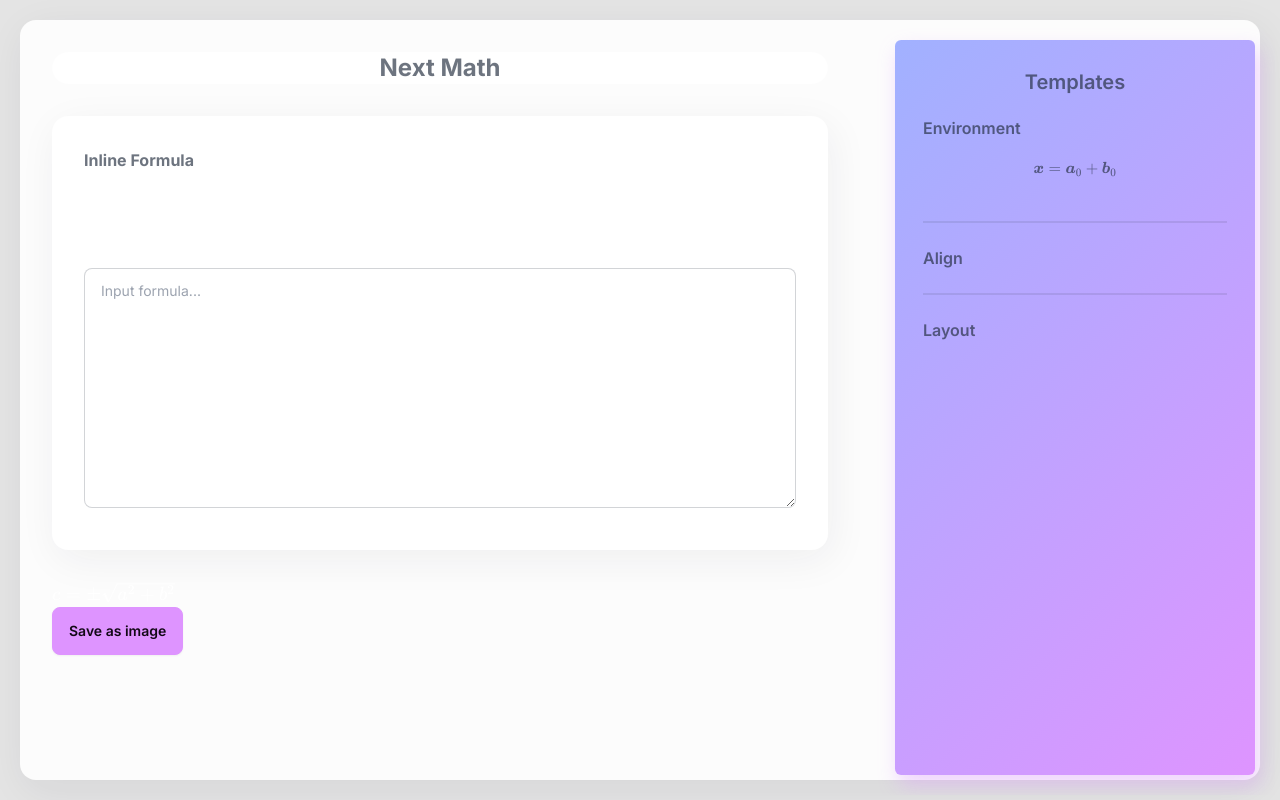
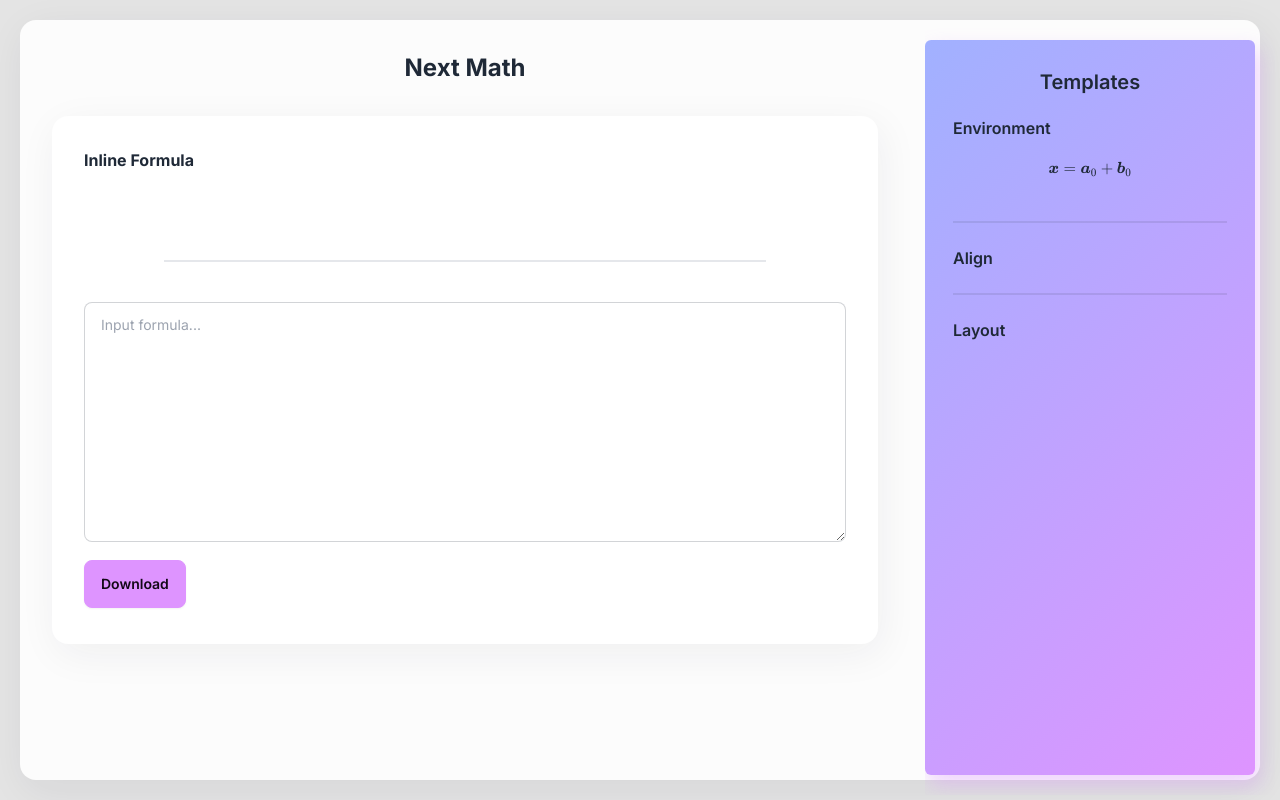
Before and after one commit to tf63/next-katex-exp, a Next.js app: page / in a window 1280 px wide. Built offline with nearby package versions, Linux system fonts and the light colour scheme.

Commit message:
[feat] adjust formula input component

```diff
--- a/app/(main)/layout.tsx
+++ b/app/(main)/layout.tsx
@@ -2,9 +2,9 @@ import { NavSidebar } from '@/components/layout/nav-sidebar'
 
 const MainLayout = ({ children }: { children: React.ReactNode }) => {
     return (
-        <div className="h-full rounded-2xl bg-base-200 text-slate-800 text-opacity-65 shadow-lg">
-            <main className="h-full overflow-scroll rounded-lg  p-8 md:mr-[400px]">{children}</main>
-            <div className="h-sidebar fixed right-[5px] top-[20px] z-30 hidden w-[400px] overflow-scroll p-5 md:flex">
+        <div className="h-full rounded-2xl bg-base-200 text-opacity-65 shadow-lg">
+            <main className="h-full overflow-scroll rounded-lg  p-8 md:mr-[350px]">{children}</main>
+            <div className="h-sidebar fixed right-[5px] top-[20px] z-30 hidden w-[350px] overflow-scroll p-5 pl-0 md:flex">
                 <NavSidebar />
             </div>
         </div>
--- a/app/(main)/page.tsx
+++ b/app/(main)/page.tsx
@@ -1,12 +1,11 @@
 import React from 'react'
 
-import { FormulaCanvas } from '@/components/formula-canvas'
 import { FormulaInput } from '@/components/formula-input'
 
 export default function Home() {
     return (
         <div className="w-full">
-            <div className="card flex items-center bg-base-100">
+            <div className="card flex items-center">
                 <h1 className="w-fit text-2xl font-bold">Next Math</h1>
             </div>
 
@@ -16,20 +15,6 @@ export default function Home() {
                     <FormulaInput inline={false} />
                 </div>
             </div>
-
-            <FormulaCanvas />
         </div>
     )
 }
-
-/* Rectangle 18 */
-
-// position: absolute;
-// width: 261px;
-// height: 274px;
-// left: 875px;
-// top: 394px;
-
-// background: linear-gradient(315deg, #DE94FF 0%, #A1B1FF 100%);
-// box-shadow: 4px 10px 25px rgba(219, 150, 255, 0.4);
-// border-radius: 30px;
--- a/components/formula-canvas/formula-canvas.tsx
+++ b/components/formula-canvas/formula-canvas.tsx
@@ -26,10 +26,10 @@ export const FormulaCanvas = () => {
 
     return (
         <div>
-            <div ref={elementRef} className="w-fit text-white">
+            <div ref={elementRef} className="w-fit">
                 <div ref={formulaRef} />
             </div>
-            <button className="btn btn-primary" onClick={saveAsImage}>
+            <button className="btn btn-primary " onClick={saveAsImage}>
                 Save as image
             </button>
         </div>
--- a/components/formula-input/formula-input.tsx
+++ b/components/formula-input/formula-input.tsx
@@ -1,6 +1,8 @@
 'use client'
 
 import { ChangeEvent, useState } from 'react'
+
+import { useSaveAsImg } from '@/hooks/use-save-img'
 
 import { Formula } from '../formula'
 type FormulaInputProps = {
@@ -10,6 +12,8 @@ type FormulaInputProps = {
 export const FormulaInput = ({ inline }: FormulaInputProps) => {
     const [formula, setFormula] = useState<string>('')
 
+    const { elementRef, saveAsImage } = useSaveAsImg()
+
     const onChange = (event: ChangeEvent<HTMLTextAreaElement>) => {
         const value = event.target.value
         setFormula(value)
@@ -17,15 +21,20 @@ export const FormulaInput = ({ inline }: FormulaInputProps) => {
 
     return (
         <div className="w-full">
-            <Formula formula={formula} inline={inline} />
-
+            <div className="mx-20 border-b-2 pb-3">
+                <Formula ref={elementRef} formula={formula} inline={inline} />
+            </div>
             <textarea
                 value={formula}
                 onChange={onChange}
                 spellCheck={false}
-                className="textarea textarea-bordered mt-5 h-60 w-full"
+                className="textarea textarea-bordered mb-3 mt-10 h-60 w-full"
                 placeholder="Input formula..."
             />
+
+            <button className="btn btn-primary" onClick={saveAsImage}>
+                Download
+            </button>
         </div>
     )
 }
--- a/components/formula/formula.tsx
+++ b/components/formula/formula.tsx
@@ -1,6 +1,6 @@
 'use client'
 import katex from 'katex'
-import { useEffect, useRef } from 'react'
+import { Ref, forwardRef, useEffect, useRef } from 'react'
 
 import 'katex/dist/katex.min.css'
 
@@ -9,7 +9,7 @@ type FormulaProps = {
     inline: boolean
 }
 
-export const Formula = ({ formula, inline }: FormulaProps) => {
+const FormulaContent = ({ formula, inline }: FormulaProps, ref: Ref<HTMLDivElement>) => {
     const formulaRef = useRef<HTMLSpanElement>(null)
 
     useEffect(() => {
@@ -24,8 +24,10 @@ export const Formula = ({ formula, inline }: FormulaProps) => {
     }, [formula, inline])
 
     return (
-        <div className="flex h-14 flex-col justify-center">
+        <div ref={ref} className="flex h-14 flex-col justify-center">
             <span ref={formulaRef} className="inline-block" />
         </div>
     )
 }
+
+export const Formula = forwardRef<HTMLDivElement, FormulaProps>(FormulaContent)
```
